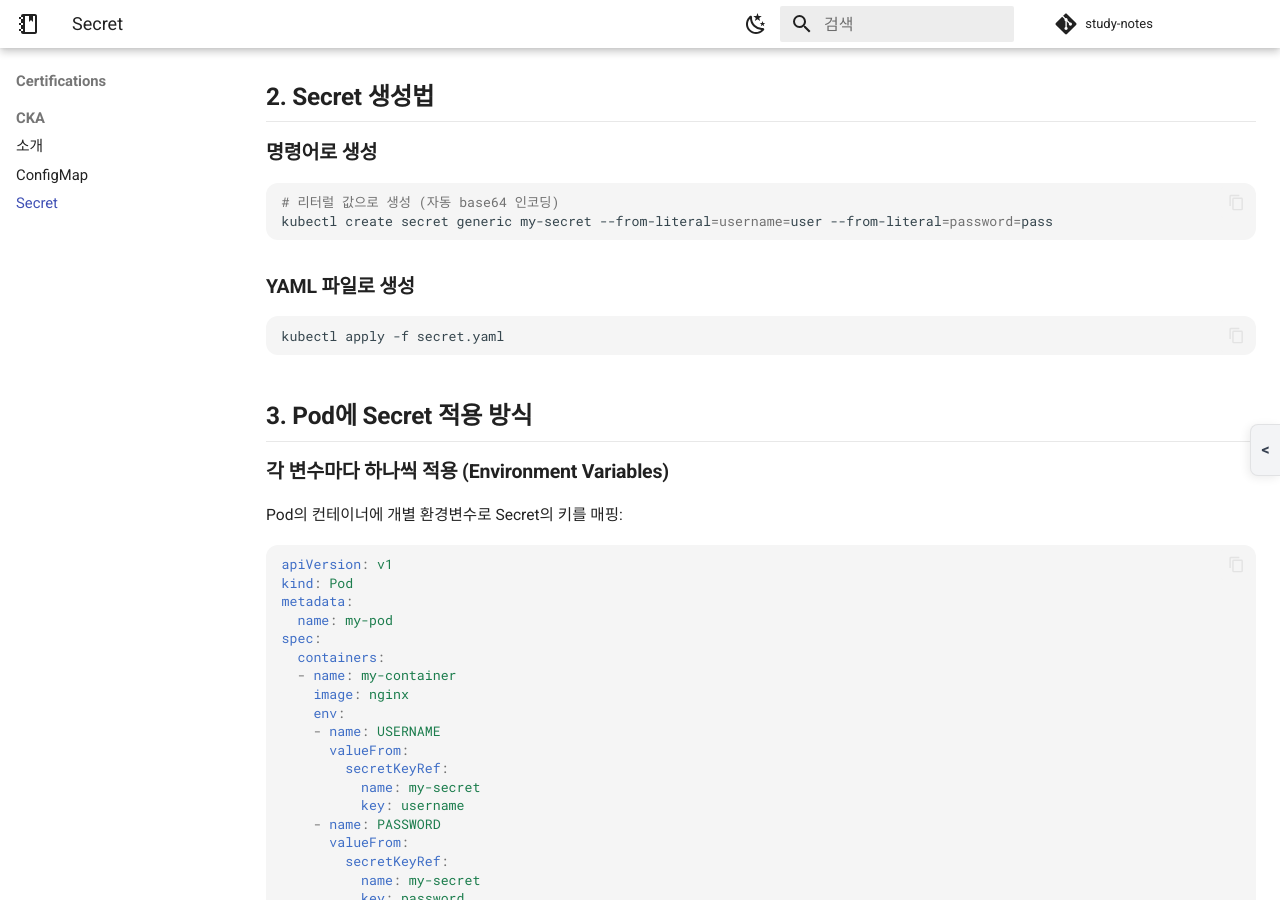
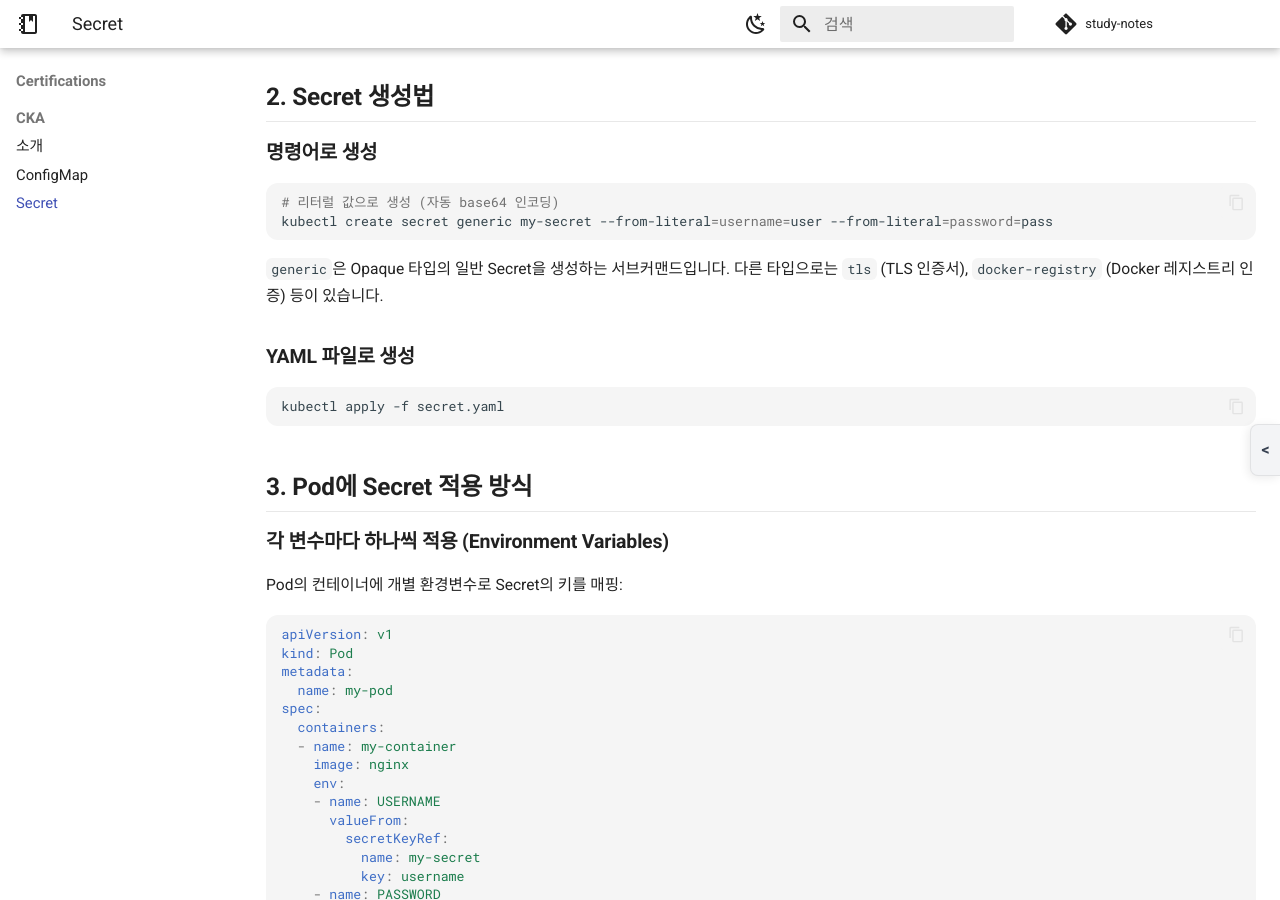
Before and after one commit to SEO-HAN-JIN/study-notes, an MkDocs documentation site: the page built from docs/certifications/cka/secret.md, in a window 1280 px wide and 900 px high, scrolled down 698 px. Built offline with MkDocs 1.6.1 and Material for MkDocs 9.7.7, drawn with Linux system fonts in a browser that asks for light colours; comment, search, counter and statistics services are not loaded; some of the changed text lies outside the part shown.

Commit message:
secret 수정

````diff
--- a/docs/certifications/cka/secret.md
+++ b/docs/certifications/cka/secret.md
@@ -29,6 +29,8 @@
 # 리터럴 값으로 생성 (자동 base64 인코딩)
 kubectl create secret generic my-secret --from-literal=username=user --from-literal=password=pass
 ```
+
+`generic`은 Opaque 타입의 일반 Secret을 생성하는 서브커맨드입니다. 다른 타입으로는 `tls` (TLS 인증서), `docker-registry` (Docker 레지스트리 인증) 등이 있습니다.
 
 ### YAML 파일로 생성
 ```bash
@@ -103,6 +105,9 @@
 
 이렇게 하면 `/etc/secret/username`, `/etc/secret/password` 파일로 Secret의 데이터에 접근할 수 있습니다. 파일 권한은 자동으로 0644로 설정됩니다.
 
+`readOnly: true`는 Secret Volume 마운트 시 기본적으로 적용되며, 보안을 위해 Secret 데이터가 컨테이너에서 수정되지 않도록 합니다.
+
+
 ## 4. Base64 인코딩 방법
 
 Secret의 `data` 필드에 저장되는 값은 base64로 인코딩되어야 합니다. 직접 인코딩하거나, kubectl이 자동으로 처리할 수 있습니다.
````
